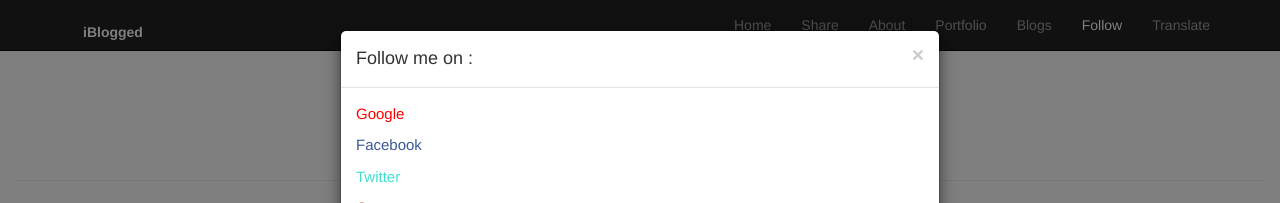
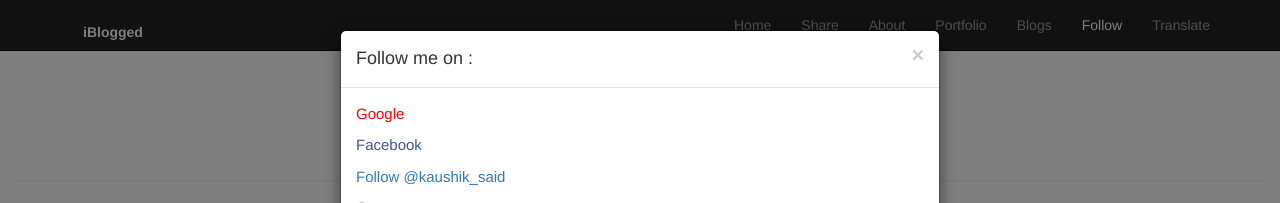
Before and after one commit to KaushikDev/portfolio-archive, a plain HTML site: page index.html in a window 1280 px wide. Both pictures are taken after a click on the link "Follow". Shown: the top 203 px of the page. Drawn offline with nearby package versions, Linux system fonts and the light colour scheme; files that its build step writes are made by us from their sources.

Commit message:
Update index.html

```diff
--- a/index.html
+++ b/index.html
@@ -96,7 +96,9 @@
 
 			  <p><a href="https://www.facebook.com/Rated.Kaushik" target="_blank" style="color:#3b5998">Facebook</a></p>
 
-			  <p><a href="https://twitter.com/kaushik_said" target="_blank" style="color:turquoise">Twitter</a></p>
+			  <p><a class="twitter-follow-button"
+  href="https://twitter.com/kaushik_said">
+Follow @kaushik_said</a></p>
 
 			 <p><a href="https://www.quora.com/profile/Piyush-Kaushik-8" target="_blank" style="color:brown">Quora</a></p>
         </div>
```
